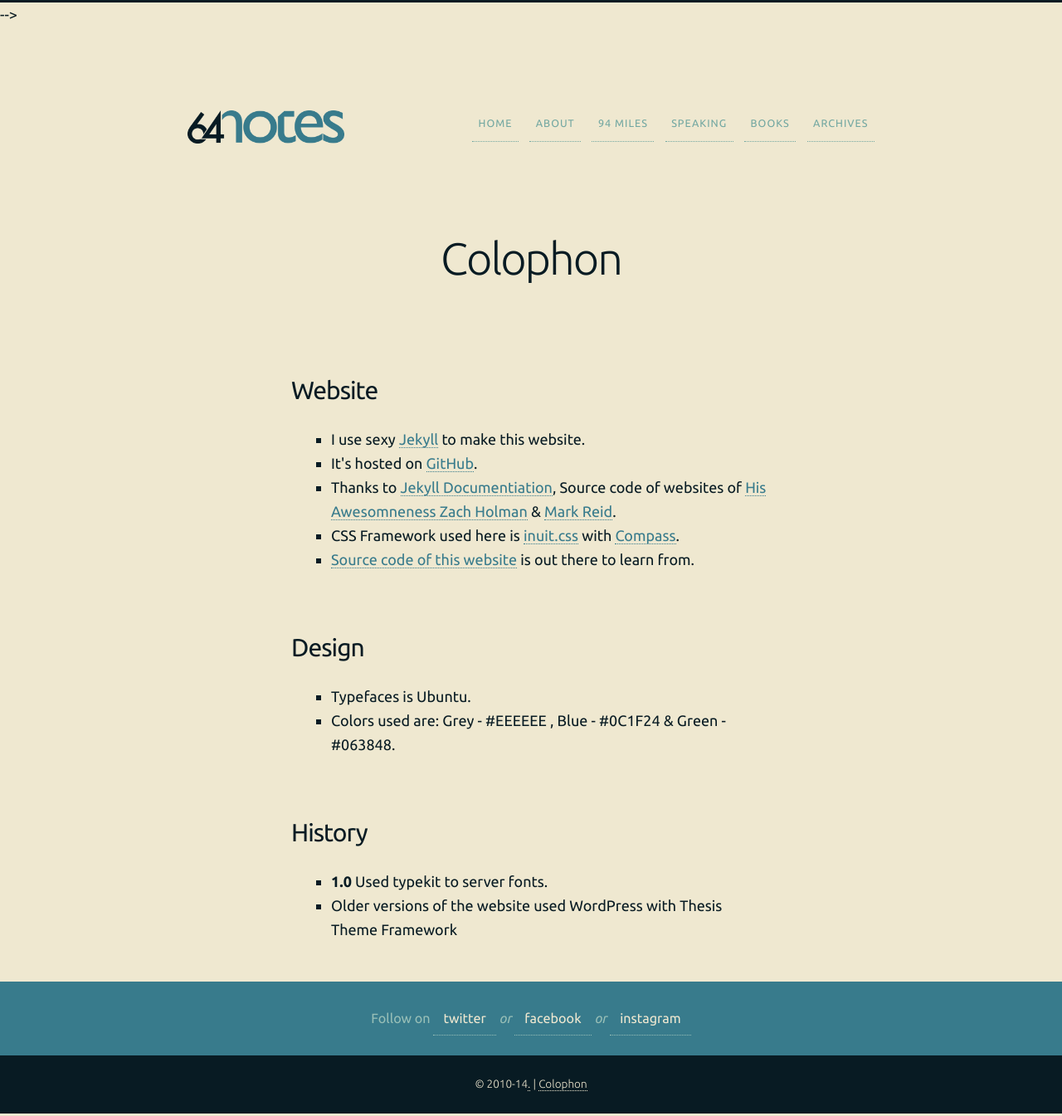
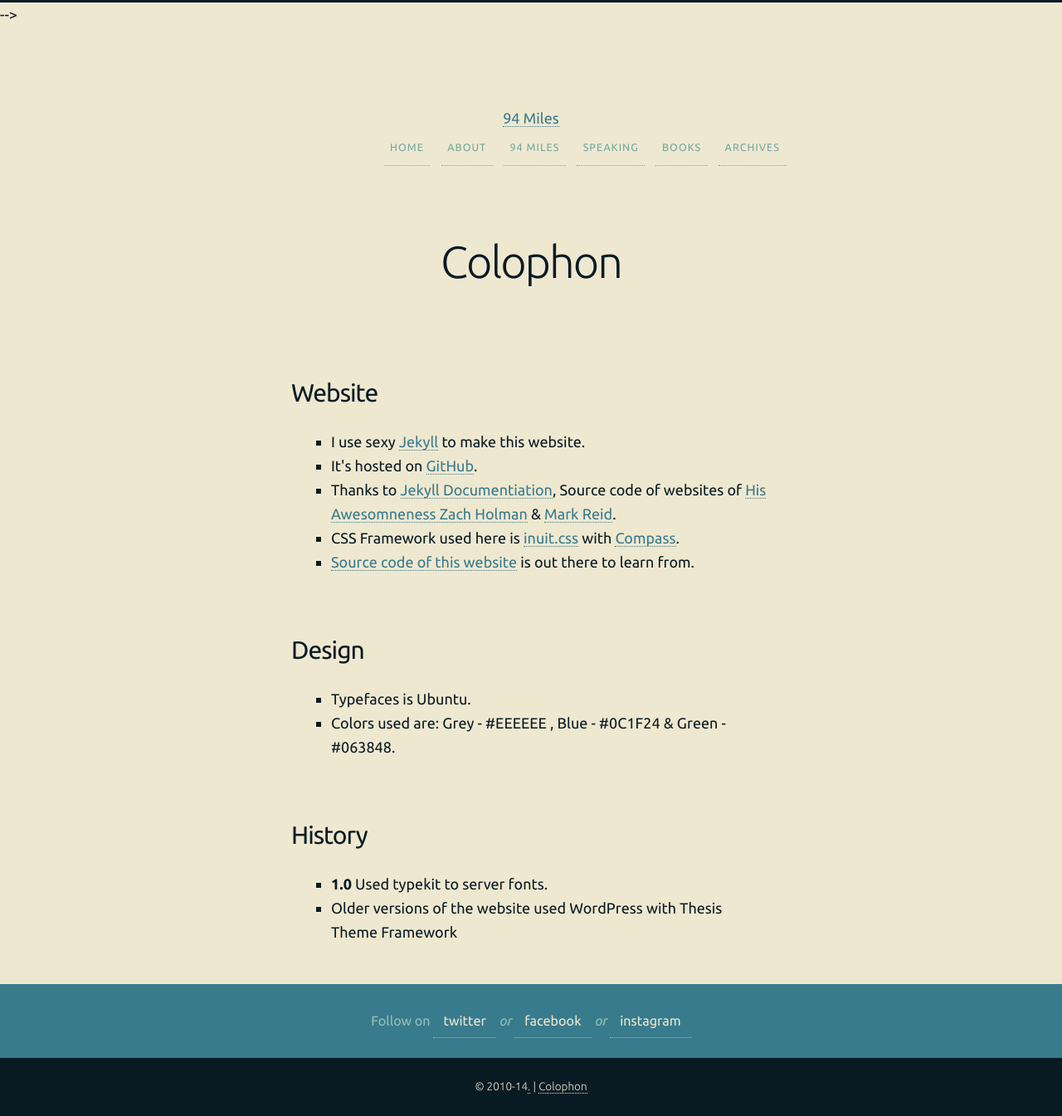
Before and after one commit to 93notes/93notes.github.io, a Jekyll site: the page built from colophon.html, in a window 1280 px wide. Shown: the whole page at 83% size. Built offline with Jekyll 4.4.1, drawn with Linux system fonts in a browser that asks for light colours; nearby versions of some CDN libraries.

Commit message:
Update header.html

```diff
--- a/_includes/header.html
+++ b/_includes/header.html
@@ -5,11 +5,11 @@
     {% if page.slug == 'home' %}
       <h1 id=logo>94 Miles</h1>
     {% else %}
-      <a href='{{ site.url }}' id='logo'>94 Miles</a>
+      <a href='{{ site.url }}' id=''>94 Miles</a>
     {% endif %}
-    </div><!---
+    </div>
 
-    --><nav class="grid__item three-quarters palm-one-whole">
+    <nav class="grid__item three-quarters palm-one-whole">
       <ul class='nav no-bottom-margin desk-right' data-nav-title="Navigation">
         <li>
         <a {% if page.slug == 'home' %}class="active"{%endif%} href='http://www.pradeepsingh.xyz'>Home</a>
```
